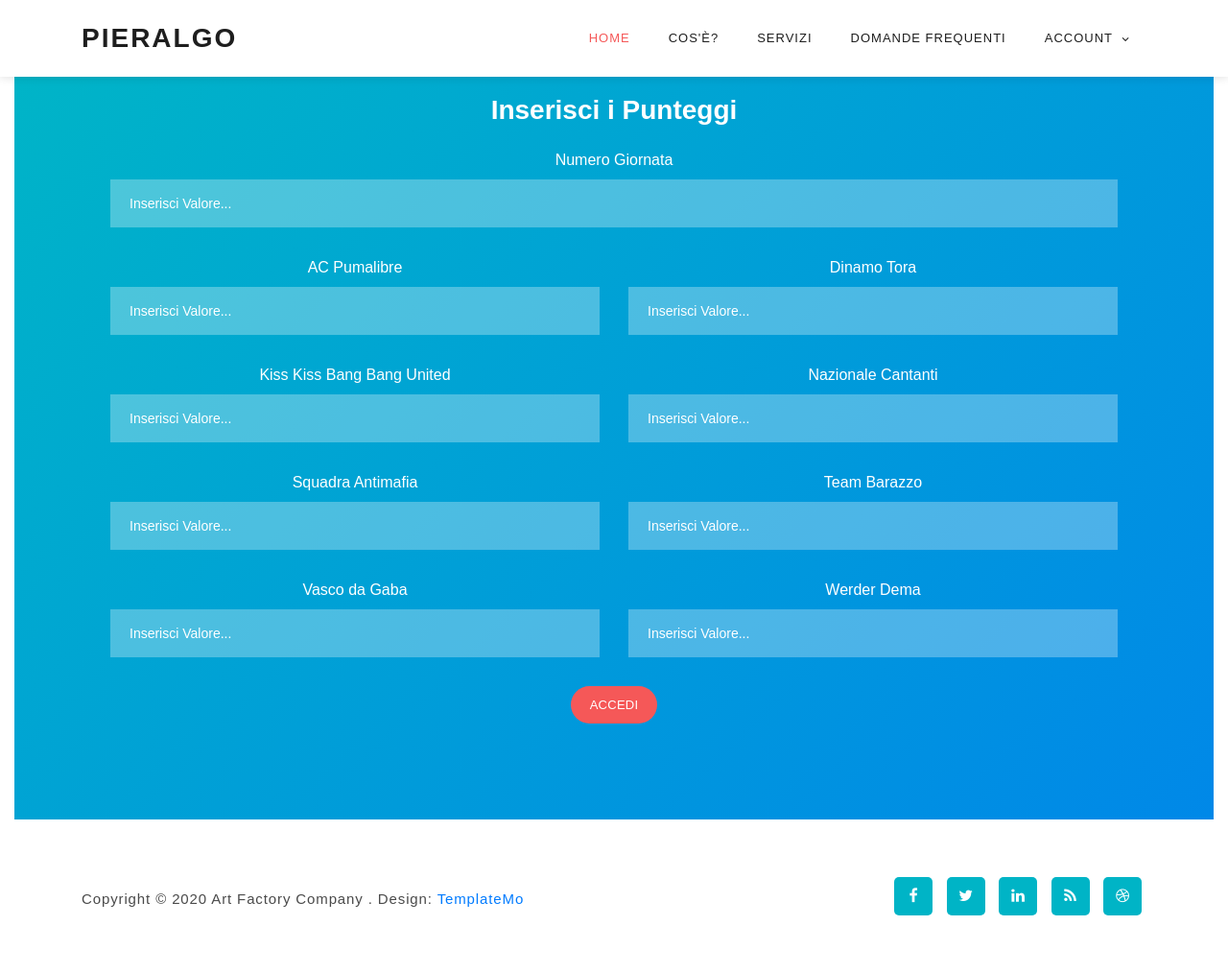
After one commit to rccrdbrbr/FantaAlgo, a PHP site: page /insert.php in a window 1280 px wide. The commit adds this page. Shown: the whole page at 96% size. Run offline with PHP 8.4, Linux system fonts and the light colour scheme.

Commit message:
Aggiunto inserimento delle giornate

```diff
--- a/common/header.php
+++ b/common/header.php
@@ -79,6 +79,7 @@ https://templatemo.com/tm-537-art-factory
 } else {
         ?>
                                 <li><a href="my-account.php">Il Mio Account</a></li>
+                                <li><a href="insert.php">Inserisci Giornate</a></li>
                                 <li><a href="backend/logout.inc.php">Logout</a></li>
                                 <?php
     }
--- /dev/null
+++ b/insert.php
@@ -0,0 +1,73 @@
+<?php include "common/header.php"; ?>
+<div class="col-lg-12 col-md-12 col-sm-12">
+    <div class="contact-form">
+        <div class="col-md-12 col-sm-12">
+          <h3 style="color: white"><strong>Inserisci i Punteggi</strong></h3>
+          <br>
+        </div>
+        <form id="insert" action="backend/insert.inc.php" method="post">
+          <div class="row">
+            <div class="col-md-12 col-sm-12">
+              <label style="color: white">Numero Giornata</label>
+              <fieldset>
+                <input name="giornata" type="number" id="giornata" placeholder="Inserisci Valore..." required="" class="contact-field" step="0.5">
+              </fieldset>
+            </div>
+            <div class="col-md-6 col-sm-12">
+              <label style="color: white">AC Pumalibre</label>
+              <fieldset>
+                <input name="acp" type="number" id="acp" placeholder="Inserisci Valore..." required="" class="contact-field" step="0.5">
+              </fieldset>
+            </div>
+            <div class="col-md-6 col-sm-12">
+              <label style="color: white">Dinamo Tora</label>
+              <fieldset>
+                <input name="dntr" type="number" id="dntr" placeholder="Inserisci Valore..." required="" class="contact-field" step="0.5">
+              </fieldset>
+            </div>
+            <div class="col-md-6 col-sm-12">
+              <label style="color: white">Kiss Kiss Bang Bang United</label>
+              <fieldset>
+                <input name="kkbb" type="number" id="kkbb" placeholder="Inserisci Valore..." required="" class="contact-field" step="0.5">
+              </fieldset>
+            </div>
+            <div class="col-md-6 col-sm-12">
+              <label style="color: white">Nazionale Cantanti</label>
+              <fieldset>
+                <input name="nazi" type="number" id="nazi" placeholder="Inserisci Valore..." required="" class="contact-field" step="0.5">
+              </fieldset>
+            </div>
+            <div class="col-md-6 col-sm-12">
+              <label style="color: white">Squadra Antimafia</label>
+              <fieldset>
+                <input name="sqaf" type="number" id="sqaf" placeholder="Inserisci Valore..." required="" class="contact-field" step="0.5">
+              </fieldset>
+            </div>
+            <div class="col-md-6 col-sm-12">
+              <label style="color: white">Team Barazzo</label>
+              <fieldset>
+                <input name="tmbz" type="number" id="tmbz" placeholder="Inserisci Valore..." required="" class="contact-field" step="0.5">
+              </fieldset>
+            </div>
+            <div class="col-md-6 col-sm-12">
+              <label style="color: white">Vasco da Gaba</label>
+              <fieldset>
+                <input name="vdg" type="number" id="vdg" placeholder="Inserisci Valore..." required="" class="contact-field" step="0.5">
+              </fieldset>
+            </div>
+            <div class="col-md-6 col-sm-12">
+              <label style="color: white">Werder Dema</label>
+              <fieldset>
+                <input name="wdd" type="number" id="wdd" placeholder="Inserisci Valore..." required="" class="contact-field" step="0.5">
+              </fieldset>
+            </div>
+            <div class="col-lg-12">
+              <fieldset>
+                <button type="submit" id="submit" name="submit" class="main-button">Accedi</button>
+              </fieldset>
+            </div>
+          </div>
+        </form>
+    </div>
+</div>
+<?php include "common/footer.php"; ?>
```
Also changed, not shown: backend/insert.inc.php (added, +26 -0 lines), functions/functions-insert.inc.php (added, +18 -0 lines).
